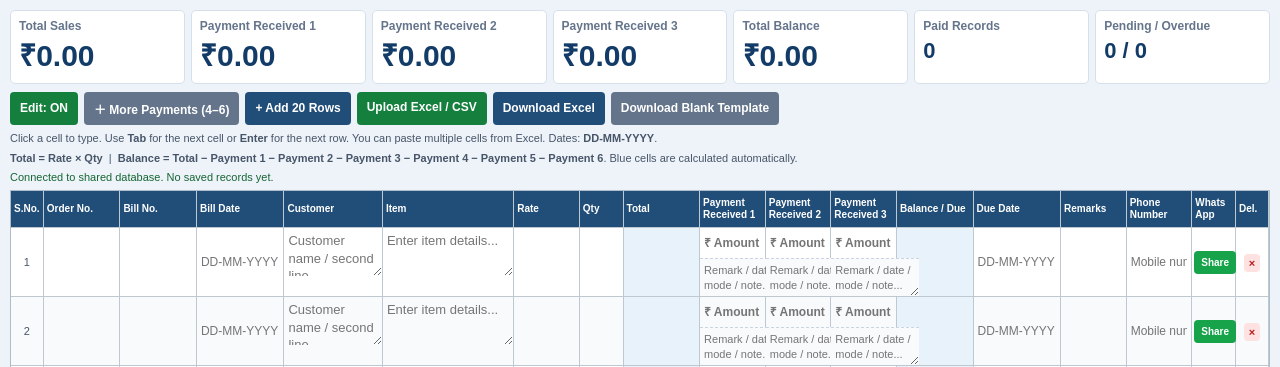
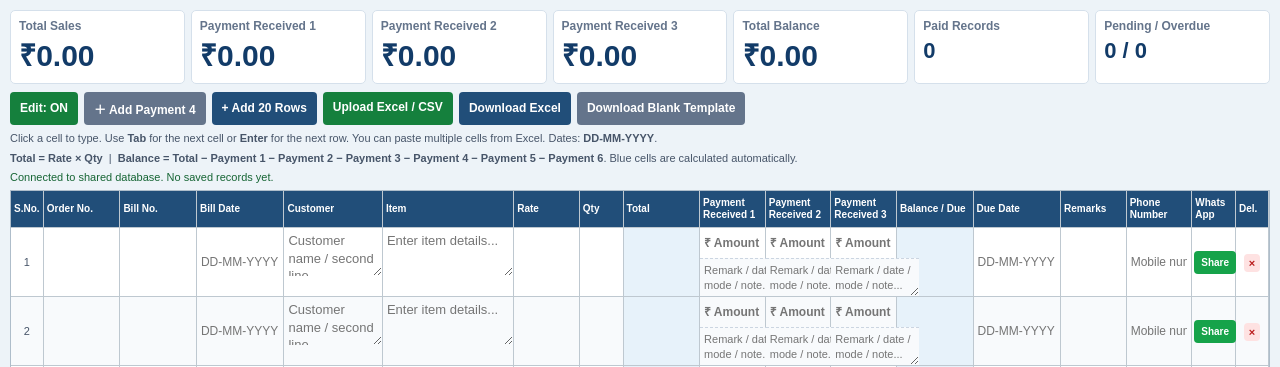
Before and after one commit to sachindutta143143/management, a Flask app: page /credit in a window 1280 px wide. Shown: the part 65-432 px from the top of the page. Run offline with Flask 3, Linux system fonts and the light colour scheme; data that the repository does not hold is empty; some libraries are stand-ins or nearby versions.

Commit message:
Add files via upload

```diff
--- a/templates/credit_register.html
+++ b/templates/credit_register.html
@@ -220,11 +220,21 @@
 
     /* Each payment has its own amount and note field underneath it. */
     td:has(.payment-cell-wrap) { height: auto; min-height: 76px; vertical-align: top; }
-    /* Payment 4-6 stay hidden until the user requests them. */
+    /* Optional payments are revealed one at a time to keep the register compact. */
     .optional-payment-column { display: none; }
-    body.show-extra-payments .optional-payment-column { display: table-cell; }
     .extra-payment-summary { display: none; }
-    body.show-extra-payments .extra-payment-summary { display: block; }
+    body.show-payment-4 .optional-payment-column[data-payment-level="4"],
+    body.show-payment-5 .optional-payment-column[data-payment-level="4"],
+    body.show-payment-5 .optional-payment-column[data-payment-level="5"],
+    body.show-payment-6 .optional-payment-column[data-payment-level="4"],
+    body.show-payment-6 .optional-payment-column[data-payment-level="5"],
+    body.show-payment-6 .optional-payment-column[data-payment-level="6"] { display: table-cell; }
+    body.show-payment-4 .extra-payment-summary[data-payment-level="4"],
+    body.show-payment-5 .extra-payment-summary[data-payment-level="4"],
+    body.show-payment-5 .extra-payment-summary[data-payment-level="5"],
+    body.show-payment-6 .extra-payment-summary[data-payment-level="4"],
+    body.show-payment-6 .extra-payment-summary[data-payment-level="5"],
+    body.show-payment-6 .extra-payment-summary[data-payment-level="6"] { display: block; }
     #toggleExtraPayments { white-space: nowrap; }
     .payment-cell-wrap { display: flex; flex-direction: column; min-width: 88px; }
     .payment-cell-wrap .payment-amount { height: 30px; font-weight: 600; }
@@ -385,9 +395,9 @@
       <strong id="totalPayment3">₹0.00</strong>
     </div>
 
-    <div class="card extra-payment-summary"><span>Payment Received 4</span><strong id="totalPayment4">₹0.00</strong></div>
-    <div class="card extra-payment-summary"><span>Payment Received 5</span><strong id="totalPayment5">₹0.00</strong></div>
-    <div class="card extra-payment-summary"><span>Payment Received 6</span><strong id="totalPayment6">₹0.00</strong></div>
+    <div class="card extra-payment-summary" data-payment-level="4"><span>Payment Received 4</span><strong id="totalPayment4">₹0.00</strong></div>
+    <div class="card extra-payment-summary" data-payment-level="5"><span>Payment Received 5</span><strong id="totalPayment5">₹0.00</strong></div>
+    <div class="card extra-payment-summary" data-payment-level="6"><span>Payment Received 6</span><strong id="totalPayment6">₹0.00</strong></div>
 
     <div class="card">
       <span>Total Balance</span>
@@ -477,9 +487,9 @@
           <th>Payment Received 1</th>
           <th>Payment Received 2</th>
           <th>Payment Received 3</th>
-          <th class="optional-payment-column">Payment Received 4</th>
-          <th class="optional-payment-column">Payment Received 5</th>
-          <th class="optional-payment-column">Payment Received 6</th>
+          <th class="optional-payment-column" data-payment-level="4">Payment Received 4</th>
+          <th class="optional-payment-column" data-payment-level="5">Payment Received 5</th>
+          <th class="optional-payment-column" data-payment-level="6">Payment Received 6</th>
           <th>Balance / Due</th>
           <th>Due Date</th>
           <th>Remarks</th>
@@ -534,16 +544,24 @@
     applyEditMode();
   });
 
-  // Keep the register compact: reveal Payment 4-6 only on demand.
-  let showExtraPayments = false;
+  // Reveal optional payments sequentially: 4, then 5, then 6.
+  let visiblePaymentLevel = 3;
+  function updateOptionalPaymentView() {
+    ["show-payment-4", "show-payment-5", "show-payment-6"].forEach(cls => document.body.classList.remove(cls));
+    if (visiblePaymentLevel >= 4) document.body.classList.add("show-payment-4");
+    if (visiblePaymentLevel >= 5) document.body.classList.add("show-payment-5");
+    if (visiblePaymentLevel >= 6) document.body.classList.add("show-payment-6");
+    const button = $("toggleExtraPayments");
+    button.textContent = visiblePaymentLevel < 6
+      ? `＋ Add Payment ${visiblePaymentLevel + 1}`
+      : "− Hide Extra Payments";
+    button.setAttribute("aria-expanded", String(visiblePaymentLevel > 3));
+  }
   $("toggleExtraPayments").addEventListener("click", () => {
-    showExtraPayments = !showExtraPayments;
-    document.body.classList.toggle("show-extra-payments", showExtraPayments);
-    $("toggleExtraPayments").textContent = showExtraPayments
-      ? "− Hide Payments (4–6)"
-      : "＋ More Payments (4–6)";
-    $("toggleExtraPayments").setAttribute("aria-expanded", String(showExtraPayments));
+    visiblePaymentLevel = visiblePaymentLevel < 6 ? visiblePaymentLevel + 1 : 3;
+    updateOptionalPaymentView();
   });
+  updateOptionalPaymentView();
 
   /*
     Calculated columns have key: null.
@@ -783,6 +801,18 @@
   let saveTimer;
   let localWritePending = false;
   let lastSharedSnapshot = "";
+  // Do not rebuild the table while a user is editing; keep the focused cell stable.
+  let lastRegisterInteraction = Date.now();
+  const registerBody = $("tableBody");
+  ["pointerdown", "focusin", "input", "keydown"].forEach(type => {
+    registerBody.addEventListener(type, () => { lastRegisterInteraction = Date.now(); }, true);
+  });
+  function registerIsBeingEdited() {
+    const active = document.activeElement;
+    const hasFocusedCell = !!(active && active.classList && active.classList.contains("cell") && registerBody.contains(active));
+    const withinQuietWindow = Date.now() - lastRegisterInteraction < 20000;
+    return hasFocusedCell || withinQuietWindow;
+  }
 
   async function saveNow() {
     clearTimeout(saveTimer);
@@ -893,6 +923,7 @@
         const td = document.createElement("td");
         if (["received4", "received5", "received6"].includes(column.key)) {
           td.classList.add("optional-payment-column");
+          td.dataset.paymentLevel = column.key.slice(-1);
         }
 
         if (column.key) {
@@ -1608,7 +1639,7 @@
       const localHasData = rows.some(hasData);
       if (serverHasData) {
         const snapshot = JSON.stringify(saved);
-        if (initial || (!localWritePending && snapshot !== lastSharedSnapshot)) {
+        if (initial || (!localWritePending && !registerIsBeingEdited() && snapshot !== lastSharedSnapshot)) {
           rows = saved.map(row => ({ ...emptyRow(), ...row }));
           sortRowsByBillDate();
           renderTable();
@@ -1640,7 +1671,7 @@
   loadSharedRegister(true);
   // Keep already-open phones/desktops in sync without overwriting active edits.
   setInterval(() => {
-    if (document.visibilityState === "visible" && !localWritePending) loadSharedRegister(false);
+    if (document.visibilityState === "visible" && !localWritePending && !registerIsBeingEdited()) loadSharedRegister(false);
   }, 4000);
 })();
 </script>
```
